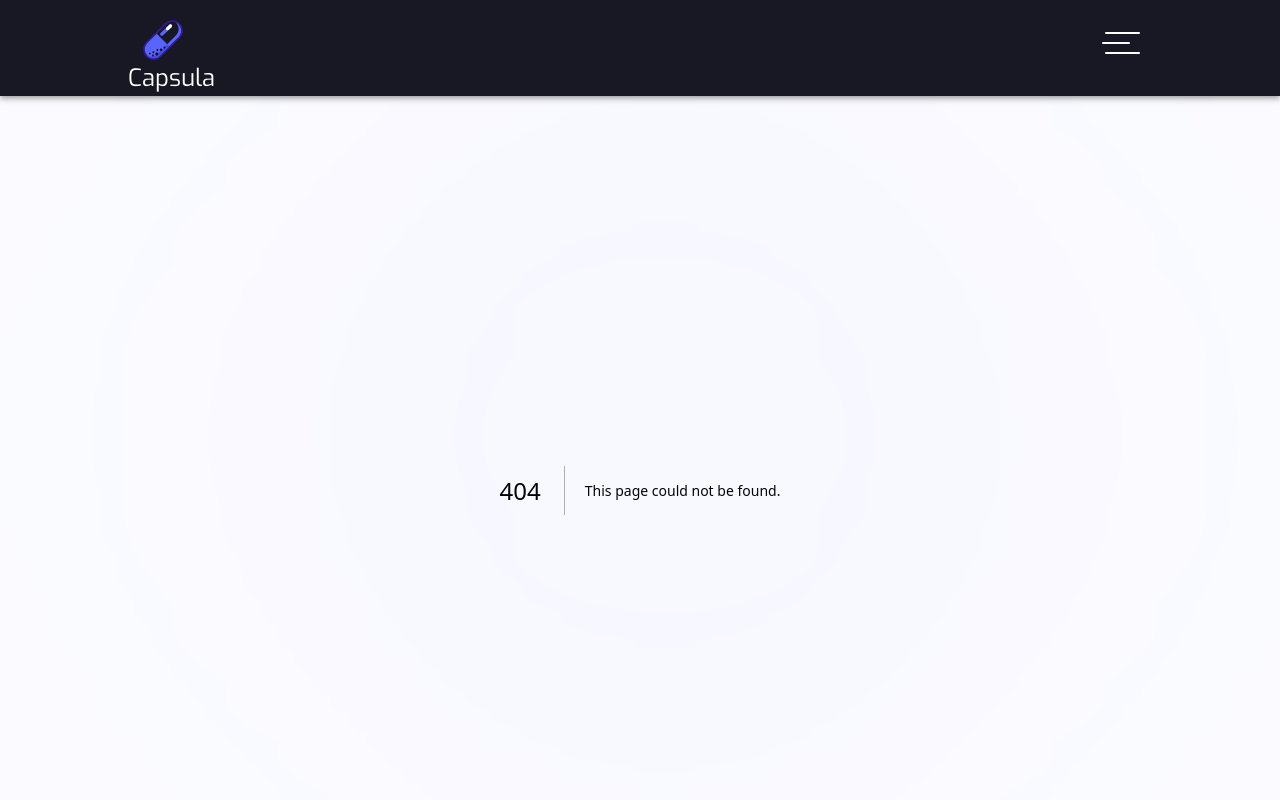
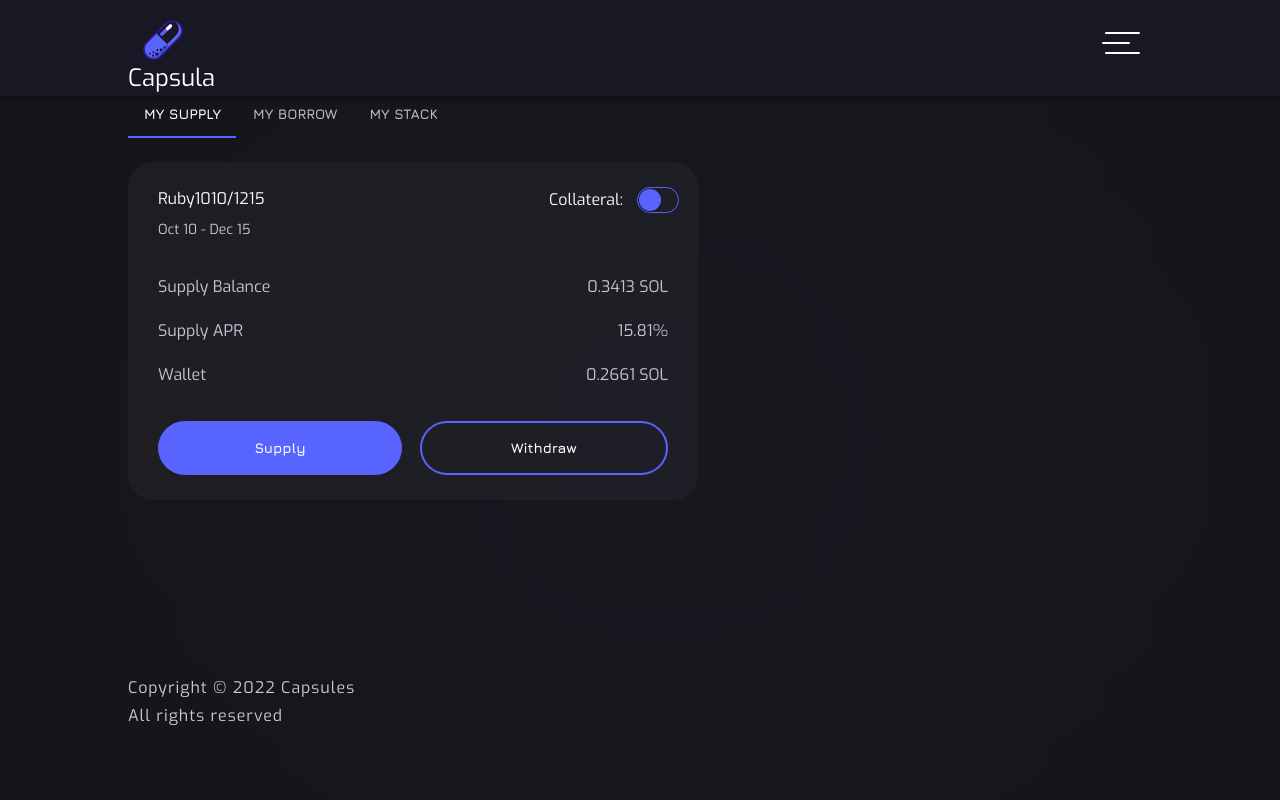
Before and after one commit to UD1sto/Capsules-mpv-frontend, a Next.js app: page /my-positions in a window 1280 px wide. Before the commit this address had no page. Shown: the top 800 px of the page. Built offline with nearby package versions, Linux system fonts and the light colour scheme.

Commit message:
add token card component

```diff
--- a/src/components/index.ts
+++ b/src/components/index.ts
@@ -20,3 +20,5 @@ export * from "./swap-form/SwapForm";
 export * from "./contact-form/ContactForm";
 export * from "./input/Input";
 export * from "./supply-form/SupplyForm";
+export * from "./my-positions/TokenCard";
+export * from "./switch/Switch";
--- /dev/null
+++ b/src/components/my-positions/TokenCard.tsx
@@ -0,0 +1,104 @@
+import { Button, Stack, Switch, Typography } from "@mui/material";
+import { Card } from "../card/Card";
+import { CapsuleSwitch } from "../switch/Switch";
+
+export interface TokenCardProps {
+  type: "supply" | "borrow" | "stack";
+  values: Array<string>;
+  date: string;
+  token: string;
+  value?: string;
+}
+export function TokenCard(props: TokenCardProps) {
+  const { type, values, date, token, value } = props || {};
+  const titles = getTitles(type);
+  const btnTitles = getBtnTitles(type);
+
+  return (
+    <Card sx={{ borderRadius: "25px", maxWidth: 570 }}>
+      <Stack
+        direction="row"
+        justifyContent="space-between"
+        alignItems="flex-start"
+      >
+        <Stack spacing={1}>
+          <Typography>{token}</Typography>
+          <Typography variant="subtitle2">{date}</Typography>
+        </Stack>
+        {getSideBarItem(type, value)}
+      </Stack>
+
+      <Stack spacing={2} my={4}>
+        {titles.map((title, i) => {
+          return (
+            <Stack direction="row" justifyContent="space-between">
+              <Typography variant="subtitle1">{title}</Typography>
+              <Typography variant="subtitle1">{values?.[i]}</Typography>
+            </Stack>
+          );
+        })}
+      </Stack>
+
+      <Stack direction="row">
+        <Button variant="contained" sx={{ flex: 1, mr: 2.2 }}>
+          {btnTitles[0]}
+        </Button>
+        <Button variant="outlined" sx={{ flex: 1 }}>
+          {btnTitles[1]}
+        </Button>
+      </Stack>
+    </Card>
+  );
+}
+
+const getTitles = (type: "supply" | "borrow" | "stack") => {
+  switch (type) {
+    case "supply":
+      return ["Supply Balance", "Supply APR", "Wallet"];
+    case "borrow":
+      return ["Borrow Balance", "Borrow APR", "Wallet"];
+    case "stack":
+      return ["Locked Date", "Unlocking Time", "Raydium Reward"];
+    default:
+      return ["Locked Date", "Unlocking Time", "Raydium Reward"];
+  }
+};
+
+const getBtnTitles = (type: "supply" | "borrow" | "stack") => {
+  switch (type) {
+    case "supply":
+      return ["Supply", "Withdraw"];
+    case "borrow":
+      return ["Claim", "Unlocking"];
+    case "stack":
+      return ["Claim", "Unlocking"];
+    default:
+      return ["Claim", "Unlocking"];
+  }
+};
+
+const getSideBarItem = (
+  type: "supply" | "borrow" | "stack",
+  value?: string
+) => {
+  switch (type) {
+    case "supply":
+      return <CapsuleSwitch label="Collateral" />;
+    case "borrow":
+      return (
+        <Stack spacing={1} alignItems="end">
+          <Typography>{value}</Typography>
+          <Typography variant="subtitle1">Liquidity</Typography>
+        </Stack>
+      );
+    case "stack":
+      return (
+        <Stack spacing={1} alignItems="end">
+          <Typography>{value}</Typography>
+          <Typography variant="subtitle1">Amount</Typography>
+        </Stack>
+      );
+    default:
+      return <></>;
+  }
+};
--- /dev/null
+++ b/src/components/my-positions/index.ts
@@ -0,0 +1 @@
+export * from "./TokenCard";
--- /dev/null
+++ b/src/components/switch/Switch.tsx
@@ -0,0 +1,73 @@
+import { styled } from "@mui/material/styles";
+import FormControlLabel from "@mui/material/FormControlLabel";
+import Switch, { SwitchProps } from "@mui/material/Switch";
+
+const BaseSwitch = styled((props: SwitchProps) => (
+  <Switch focusVisibleClassName=".Mui-focusVisible" disableRipple {...props} />
+))(({ theme }) => ({
+  width: 42,
+  height: 26,
+  padding: 0,
+  marginLeft: 14,
+  "& .MuiSwitch-switchBase": {
+    padding: 0,
+    margin: 2,
+    transitionDuration: "300ms",
+    "&.Mui-checked": {
+      transform: "translateX(16px)",
+      color: "#fff",
+      "& + .MuiSwitch-track": {
+        backgroundColor: theme.palette.primary.main,
+        opacity: 1,
+        border: 0,
+      },
+      "& > .MuiSwitch-thumb": {
+        backgroundColor: "white",
+      },
+      "&.Mui-disabled + .MuiSwitch-track": {
+        opacity: 0.5,
+      },
+    },
+    "&.Mui-focusVisible .MuiSwitch-thumb": {
+      color: "#33cf4d",
+      border: "6px solid #fff",
+    },
+    "&.Mui-disabled .MuiSwitch-thumb": {
+      color:
+        theme.palette.mode === "light"
+          ? theme.palette.grey[100]
+          : theme.palette.grey[600],
+    },
+    "&.Mui-disabled + .MuiSwitch-track": {
+      opacity: theme.palette.mode === "light" ? 0.7 : 0.3,
+    },
+  },
+  "& .MuiSwitch-thumb": {
+    boxSizing: "border-box",
+    width: 22,
+    height: 22,
+
+    backgroundColor: theme.palette.primary.main,
+  },
+  "& .MuiSwitch-track": {
+    borderRadius: "64px",
+    backgroundColor: "transparent",
+    border: "1.5px solid",
+    borderColor: theme.palette.primary.main,
+    opacity: 1,
+    transition: theme.transitions.create(["background-color"], {
+      duration: 500,
+    }),
+  },
+}));
+
+export function CapsuleSwitch({ label }: SwitchProps) {
+  return (
+    <FormControlLabel
+      value="top"
+      control={<BaseSwitch color="primary" />}
+      label={`${label}: `}
+      labelPlacement="start"
+    />
+  );
+}
--- a/src/components/tabs/Tabs.tsx
+++ b/src/components/tabs/Tabs.tsx
@@ -8,6 +8,7 @@ interface TabPanelProps {
   children?: React.ReactNode;
   index: number;
   value: number;
+  key: string;
 }
 
 interface Tab {
@@ -22,7 +23,7 @@ function TabPanel(props: TabPanelProps) {
   const { children, value, index, ...other } = props;
 
   return (
-    <div
+    <Box
       role="tabpanel"
       hidden={value !== index}
       id={`simple-tabpanel-${index}`}
@@ -30,7 +31,7 @@ function TabPanel(props: TabPanelProps) {
       {...other}
     >
       {value === index && <Box sx={{ pt: 3, pb: 5 }}>{children}</Box>}
-    </div>
+    </Box>
   );
 }
 
--- /dev/null
+++ b/src/pages/my-positions.tsx
@@ -0,0 +1,47 @@
+import { TabsPanel, TokenCard } from "@/components";
+
+export default function MyPositions() {
+  return (
+    <>
+      <TabsPanel
+        tabs={[
+          {
+            label: "My supply",
+            component: (
+              <TokenCard
+                date="Oct 10 - Dec 15"
+                token="Ruby1010/1215"
+                type="supply"
+                values={["0.3413 SOL", "15.81%", "0.2661 SOL"]}
+              />
+            ),
+          },
+          {
+            label: "My borrow",
+            component: (
+              <TokenCard
+                type="borrow"
+                date="Oct 10 - Dec 15"
+                token="Ruby1010/1215"
+                value="1,093,272.08 USDC"
+                values={["0.3413 SOL", "15.81%", "0.2661 SOL"]}
+              />
+            ),
+          },
+          {
+            label: "My stack",
+            component: (
+              <TokenCard
+                type="stack"
+                date="Oct 10 - Dec 15"
+                token="Ruby1010/1215"
+                value="1,093,272.08 USDC"
+                values={["05/12/2022", "03/06/2023", "0.0045 LARIX"]}
+              />
+            ),
+          },
+        ]}
+      />
+    </>
+  );
+}
```
